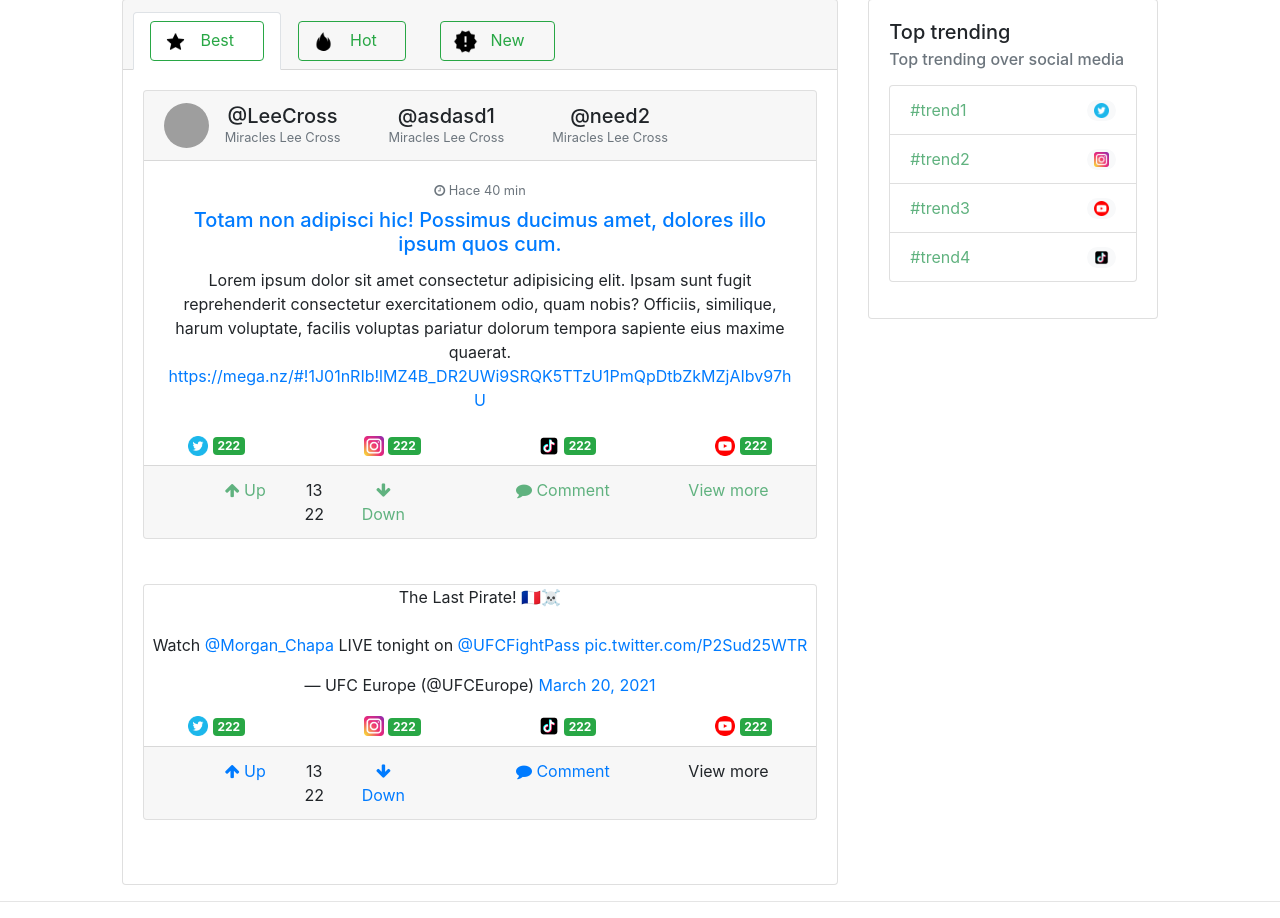
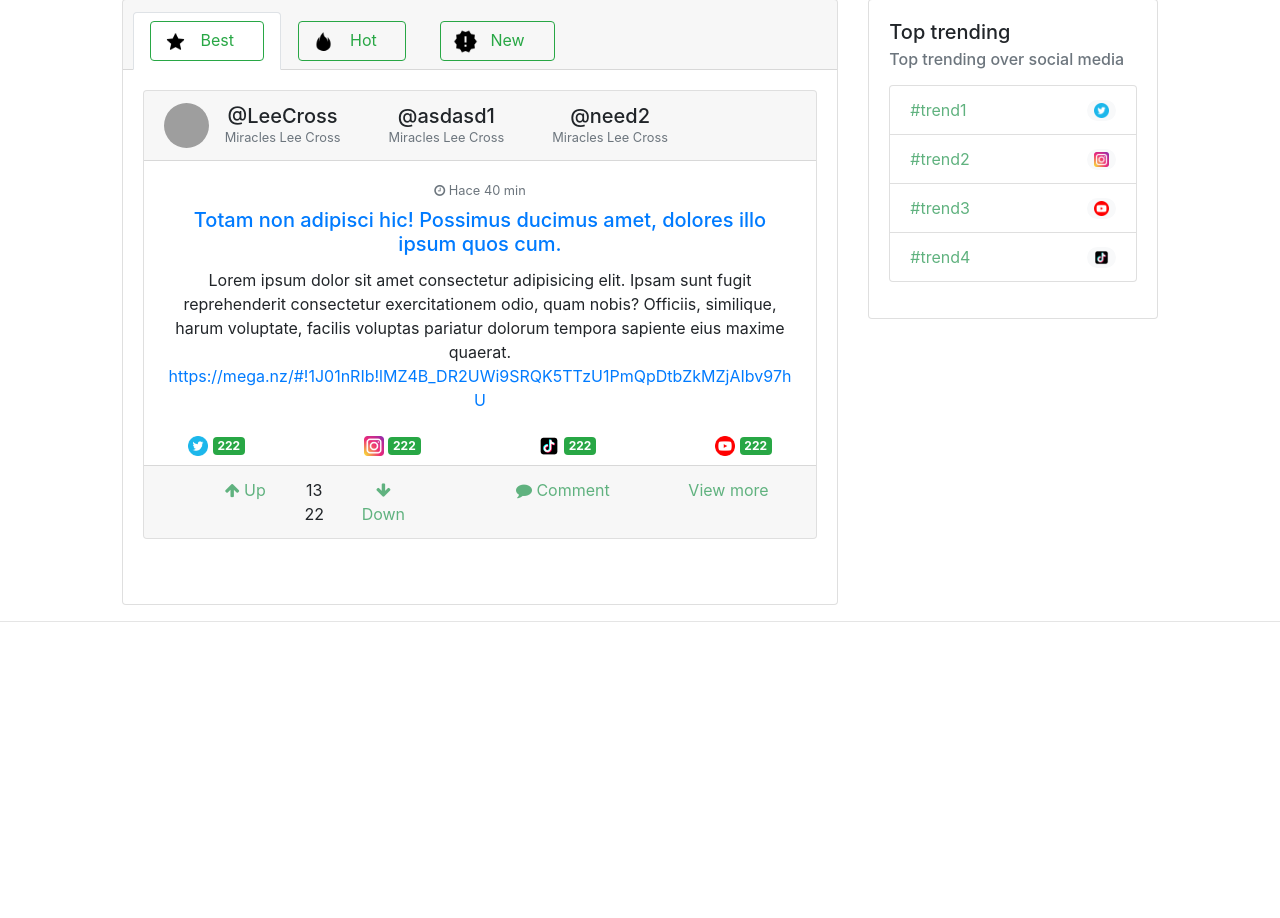
Before and after one commit to akatekhanh/Trendee, a Flask app: page /newsfeeds_trending in a window 1280 px wide. Shown: the part 81-999 px from the top of the page. After the commit the page ends 703 px from the top, so only its background shows below. Run offline with Flask 2, Linux system fonts and the light colour scheme; some libraries are stand-ins or nearby versions; grey boxes are pictures that could not be loaded.

Commit message:
Modify detail.html and newsfeeds_trending.html

```diff
--- a/templates/base.html
+++ b/templates/base.html
@@ -23,6 +23,8 @@
         <script src="https://ajax.googleapis.com/ajax/libs/jquery/3.5.1/jquery.min.js"></script>
         <script src="https://cdnjs.cloudflare.com/ajax/libs/popper.js/1.16.0/umd/popper.min.js"></script>
         <script src="https://maxcdn.bootstrapcdn.com/bootstrap/4.5.2/js/bootstrap.min.js"></script>
+    {%block css %}
+    {%endblock%}
 
     <title>SheepFarm Team</title>
 </head>
--- a/templates/newsfeeds_trending.html
+++ b/templates/newsfeeds_trending.html
@@ -109,7 +109,8 @@
                                 <span class="badge badge-success" style="margin-bottom: 10px;">222</span>
                             </div>
                             <div class="col-md-3 gedf-main">
-                                <img src="/static/image/iconfinder_tiktok_logo_app0_7024783_1.png" style="height: 20px;">
+                                <img src="/static/image/iconfinder_tiktok_logo_app0_7024783_1.png"
+                                    style="height: 20px;">
                                 <span class="badge badge-success" style="margin-bottom: 10px;">222</span>
                             </div>
                             <div class="col-md-3 gedf-main">
@@ -124,13 +125,15 @@
                                         <div class="col-md-2 gedf-main">
                                         </div>
                                         <div class="col-md-3  gedf-main">
-                                            <a href="#" class="card-link"  style="color:#60b27f"><i class="fa fa-arrow-up"></i> Up</a>
+                                            <a href="#" class="card-link" style="color:#60b27f"><i
+                                                    class="fa fa-arrow-up"></i> Up</a>
                                         </div>
                                         <div class="col-md-2 gedf-main">
                                             1322
                                         </div>
                                         <div class="col-md-3 gedf-main">
-                                            <a href="#" class="card-link"  style="color:#60b27f"><i class="fa fa-arrow-down"></i> Down</a>
+                                            <a href="#" class="card-link" style="color:#60b27f"><i
+                                                    class="fa fa-arrow-down"></i> Down</a>
                                         </div>
                                         <div class="col-md-2 gedf-main">
                                         </div>
@@ -138,10 +141,12 @@
                                     </div>
                                 </div>
                                 <div class="col-md-3 gedf-main">
-                                    <a href="#" class="card-link" style="color:#60b27f"><i class="fa fa-comment" ></i> Comment</a>
+                                    <a href="#" class="card-link" style="color:#60b27f"><i class="fa fa-comment"></i>
+                                        Comment</a>
                                 </div>
                                 <div class="col-md-3 gedf-main">
-                                    <div data-toggle="popover" data-placement="bottom" data-toggle="popover" title="Social media">
+                                    <div data-toggle="popover" data-placement="bottom" data-toggle="popover"
+                                        title="Social media">
                                         <a style="color:#60b27f;">View more</a>
                                     </div>
                                 </div>
@@ -159,103 +164,30 @@
                                     <ul class="list-group custom-popover">
                                         <li class="list-group-item">
                                             <a href="#">
-                                            <h6> Facebook
-                                                <span class="badge badge-success">15</span></h6>
+                                                <h6> Twitter
+                                                    <span class="badge badge-success">15</span>
+                                                </h6>
                                             </a>
                                         </li>
                                         <li class="list-group-item">
                                             <a href="#">
-                                          <h6> Twitter
-                                              <span class="badge badge-success">22</span></h6>
-                                        </a>
-                                    </li>
-                                    </ul>
-                                  </div>
-                            </div>
-                        </div>
-                    </div>
-                    <div class="card gedf-card">
-                        <div class="d-flex justify-content-center">
-                            <blockquote class="twitter-tweet">
-                                <p lang="en" dir="ltr">The Last Pirate! 🇫🇷☠️<br><br>Watch <a
-                                        href="https://twitter.com/Morgan_Chapa?ref_src=twsrc%5Etfw">@Morgan_Chapa</a>
-                                    LIVE tonight on <a
-                                        href="https://twitter.com/UFCFightPass?ref_src=twsrc%5Etfw">@UFCFightPass</a> <a
-                                        href="https://t.co/P2Sud25WTR">pic.twitter.com/P2Sud25WTR</a></p>&mdash; UFC
-                                Europe (@UFCEurope) <a
-                                    href="https://twitter.com/UFCEurope/status/1373304575915126791?ref_src=twsrc%5Etfw">March
-                                    20, 2021</a>
-                            </blockquote>
-                            <script async src="https://platform.twitter.com/widgets.js" charset="utf-8"></script>
-                        </div>
-                        <div class="row">
-                            <div class="col-md-3 gedf-main">
-                                <img src="/static/image/iconfinder_twitter_circle_294709_1.png" style="height: 20px;">
-                                <span class="badge badge-success" style="margin-bottom: 10px;">222</span>
-                            </div>
-                            <div class="col-md-3 gedf-main">
-                                <img src="/static/image/instagram.png" style="height: 20px;">
-                                <span class="badge badge-success" style="margin-bottom: 10px;">222</span>
-                            </div>
-                            <div class="col-md-3 gedf-main">
-                                <img src="/static/image/iconfinder_tiktok_logo_app0_7024783_1.png" style="height: 20px;">
-                                <span class="badge badge-success" style="margin-bottom: 10px;">222</span>
-                            </div>
-                            <div class="col-md-3 gedf-main">
-                                <img src="/static/image/youtube.png" style="height: 20px;">
-                                <span class="badge badge-success" style="margin-bottom: 10px;">222</span>
-                            </div>
-                        </div>
-                        <div class="card-footer">
-                            <div class="row">
-                                <div class="col-md-6 gedf-main">
-                                    <div class="row">
-                                        <div class="col-md-2 gedf-main">
-                                        </div>
-                                        <div class="col-md-3  gedf-main">
-                                            <a href="#" class="card-link"><i class="fa fa-arrow-up"></i> Up</a>
-                                        </div>
-                                        <div class="col-md-2 gedf-main">
-                                            1322
-                                        </div>
-                                        <div class="col-md-3 gedf-main">
-                                            <a href="#" class="card-link"><i class="fa fa-arrow-down"></i> Down</a>
-                                        </div>
-                                        <div class="col-md-2 gedf-main">
-                                        </div>
-
-                                    </div>
-                                </div>
-                                <div class="col-md-3 gedf-main">
-                                    <a href="#" class="card-link"><i class="fa fa-comment"></i> Comment</a>
-                                </div>
-                                <div class="col-md-3 gedf-main">
-                                    <div data-toggle="popover" data-placement="bottom" data-toggle="popover" title="Social media">
-                                        View more
-                                    </div>
-                                </div>
-                                <script>
-                                    $(document).ready(function () {
-                                        $('[data-toggle="popover"]').popover({
-                                            html: true,
-                                            content: function () {
-                                                return $('#popover-content').html();
-                                            }
-                                        });
-                                    });
-                                </script>
-                                <div id="popover-content" style="display: none">
-                                    <ul class="list-group custom-popover">
-                                      <li class="list-group-item">
-                                          <a href="#">
-                                            <h6> Facebook
-                                                <span class="badge badge-success">15</span></h6>
+                                                <h6> Instagram
+                                                    <span class="badge badge-success">22</span>
+                                                </h6>
                                             </a>
                                         </li>
                                         <li class="list-group-item">
                                             <a href="#">
-                                          <h6> Twitter
-                                              <span class="badge badge-success">22</span></h6>
+                                                <h6> Youtube
+                                                    <span class="badge badge-success">15</span>
+                                                </h6>
+                                            </a>
+                                        </li>
+                                        <li class="list-group-item">
+                                            <a href="#">
+                                                <h6> Tiktok
+                                                    <span class="badge badge-success">22</span>
+                                                </h6>
                                             </a>
                                         </li>
                                     </ul>
@@ -285,8 +217,7 @@
                         <li class="list-group-item d-flex justify-content-between align-items-center">
                             <a href="#" style="color:#60b27f">#trend2</a>
                             <span class="badge badge-light badge-pill">
-                                <img src="/static/image/instagram.png"
-                                    style="height: 15px;">
+                                <img src="/static/image/instagram.png" style="height: 15px;">
                             </span>
                         </li>
                         <li class="list-group-item d-flex justify-content-between align-items-center">
@@ -298,7 +229,8 @@
                         <li class="list-group-item d-flex justify-content-between align-items-center">
                             <a href="#" style="color:#60b27f">#trend4</a>
                             <span class="badge badge-light badge-pill">
-                                <img src="/static/image/iconfinder_tiktok_logo_app0_7024783_1.png" style="height: 15px;">
+                                <img src="/static/image/iconfinder_tiktok_logo_app0_7024783_1.png"
+                                    style="height: 15px;">
                             </span>
                         </li>
                     </ul>
```
Also changed, not shown: templates/detail.html (+8 -32 lines). Lines whose indentation alone changed are shown as unchanged.
